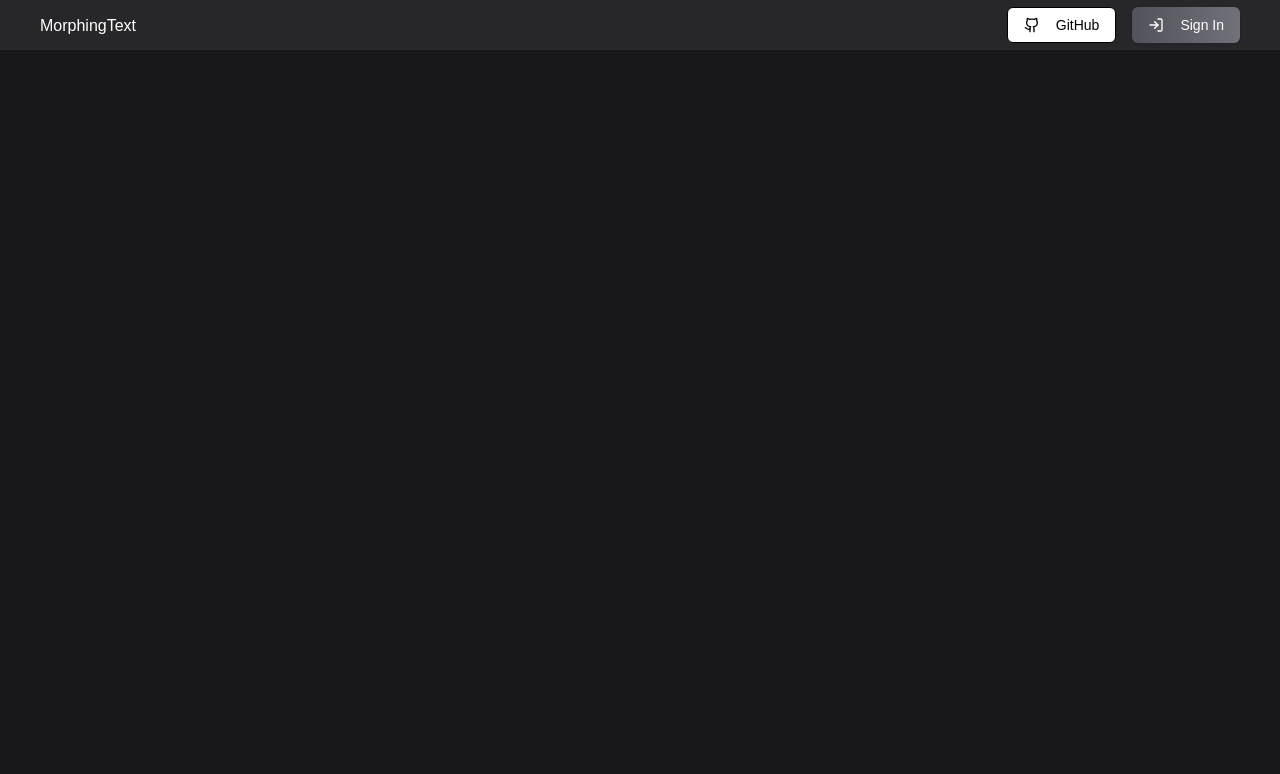
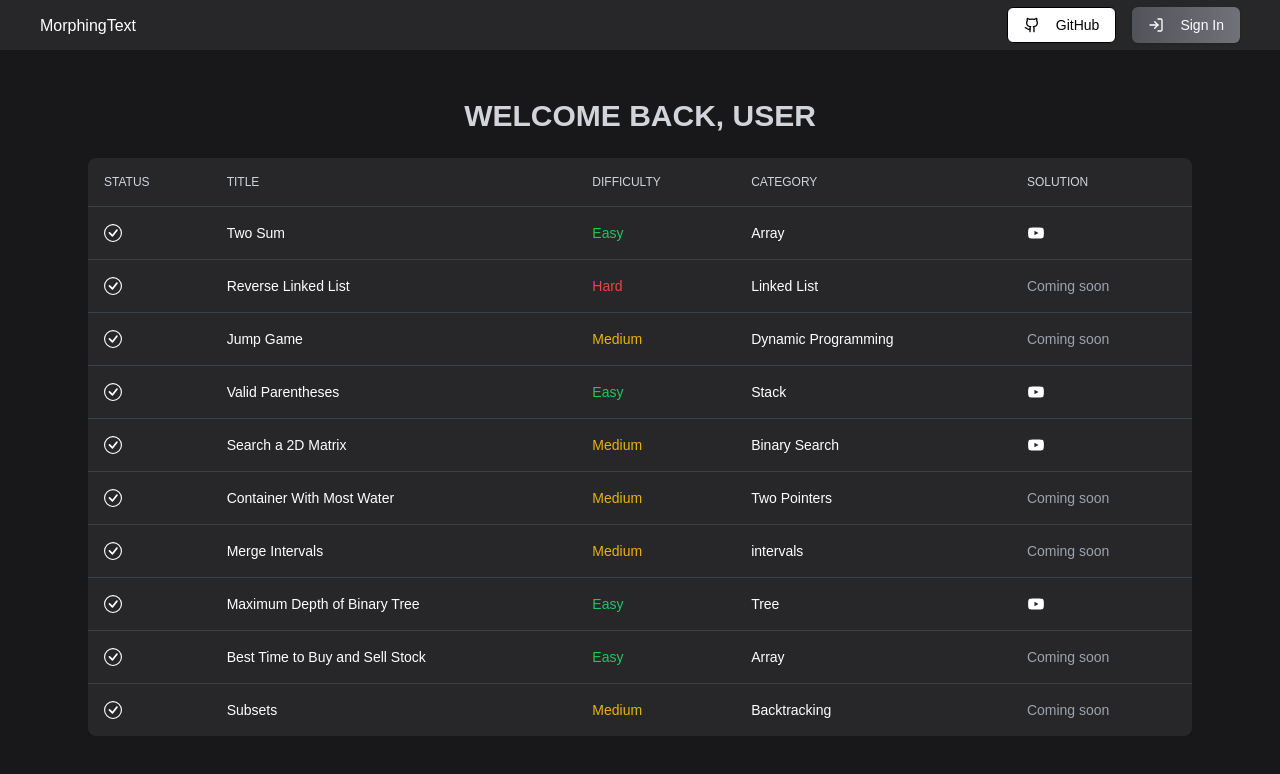
Before and after one commit to KARDT89/ThunderCodeX, a Next.js app in the folder my-app/: page / in a window 1280 px wide. Shown: the top 774 px of the page. Built offline with nearby package versions, Linux system fonts and the light colour scheme.

Commit message:
add: menu

```diff
--- /dev/null
+++ b/my-app/app/components/Navbar/ProblemsTable/ProblemsTable.jsx
@@ -0,0 +1,64 @@
+import React from "react";
+import {
+  Table,
+  TableHeader,
+  TableBody,
+  TableCell,
+  TableRow,
+} from "@/components/ui/table";
+import { problems } from "@/app/mockProblems/problems";
+import { BsCheckCircle } from "react-icons/bs";
+import { AiFillYoutube } from "react-icons/ai";
+import Link from "next/link";
+
+function ProblemsTable() {
+  return (
+    <>
+      <TableBody>
+        {problems.map((doc, idx) => {
+          const difficultyColor =
+            doc.difficulty === "Easy"
+              ? "text-green-500"
+              : doc.difficulty === "Medium"
+              ? "text-yellow-500"
+              : "text-red-500";
+
+          return (
+            <TableRow
+              key={doc.id}
+              className="border-b border-gray-700 hover:bg-gray-700"
+            >
+              <TableCell className="p-4">
+                <BsCheckCircle fontSize={"18"} width={"18"} />
+              </TableCell>
+              <TableCell className="p-4">
+                <Link
+                  className="hover:text-blue-600 cursor-pointer"
+                  href={`/problems/${doc.id}`}
+                >
+                  {doc.title}
+                </Link>
+              </TableCell>
+              <TableCell className={`p-4 ${difficultyColor}`}>
+                {doc.difficulty}
+              </TableCell>
+              <TableCell className="p-4">{doc.category}</TableCell>
+              <TableCell className="p-4">
+                {doc.videoId ? (
+                  <AiFillYoutube
+                    fontSize={"18"}
+                    className="cursor-pointer hover:text-red-600"
+                  />
+                ) : (
+                  <p className="text-gray-400">Coming soon</p>
+                )}
+              </TableCell>
+            </TableRow>
+          );
+        })}
+      </TableBody>
+    </>
+  );
+}
+
+export default ProblemsTable;
--- a/my-app/app/page.js
+++ b/my-app/app/page.js
@@ -1,12 +1,37 @@
+import {
+  Table,
+  TableHeader,
+  TableBody,
+  TableCell,
+  TableRow,
+} from "@/components/ui/table";
 import Navbar from "./components/Navbar/Navbar";
+import ProblemsTable from "./components/Navbar/ProblemsTable/ProblemsTable";
 
 export default function Home() {
   return (
     <>
-      <main className="!bg-zinc-900 min-h-screen">
+      <main className="bg-zinc-900 min-h-screen text-white">
         <Navbar />
+        <h1 className="text-3xl text-center font-semibold mt-12 mb-6 text-gray-300 uppercase">
+          Welcome Back, User
+        </h1>
+        <div className="relative overflow-x-auto mx-auto max-w-6xl px-6 pb-12">
+          <Table className="min-w-full bg-zinc-800 rounded-lg shadow-md">
+            <TableHeader className="text-xs text-gray-300 uppercase">
+              <TableRow className="border-b border-gray-700">
+                <TableCell className="p-4">Status</TableCell>
+                <TableCell className="p-4">Title</TableCell>
+                <TableCell className="p-4">Difficulty</TableCell>
+                <TableCell className="p-4">Category</TableCell>
+                <TableCell className="p-4">Solution</TableCell>
+              </TableRow>
+            </TableHeader>
+
+            <ProblemsTable />
+          </Table>
+        </div>
       </main>
-
     </>
   );
 }
--- /dev/null
+++ b/my-app/components/ui/table.jsx
@@ -0,0 +1,86 @@
+import * as React from "react"
+
+import { cn } from "@/lib/utils"
+
+const Table = React.forwardRef(({ className, ...props }, ref) => (
+  <div className="relative w-full overflow-auto">
+    <table
+      ref={ref}
+      className={cn("w-full caption-bottom text-sm", className)}
+      {...props} />
+  </div>
+))
+Table.displayName = "Table"
+
+const TableHeader = React.forwardRef(({ className, ...props }, ref) => (
+  <thead ref={ref} className={cn("[&_tr]:border-b", className)} {...props} />
+))
+TableHeader.displayName = "TableHeader"
+
+const TableBody = React.forwardRef(({ className, ...props }, ref) => (
+  <tbody
+    ref={ref}
+    className={cn("[&_tr:last-child]:border-0", className)}
+    {...props} />
+))
+TableBody.displayName = "TableBody"
+
+const TableFooter = React.forwardRef(({ className, ...props }, ref) => (
+  <tfoot
+    ref={ref}
+    className={cn("border-t bg-muted/50 font-medium [&>tr]:last:border-b-0", className)}
+    {...props} />
+))
+TableFooter.displayName = "TableFooter"
+
+const TableRow = React.forwardRef(({ className, ...props }, ref) => (
+  <tr
+    ref={ref}
+    className={cn(
+      "border-b transition-colors hover:bg-muted/50 data-[state=selected]:bg-muted",
+      className
+    )}
+    {...props} />
+))
+TableRow.displayName = "TableRow"
+
+const TableHead = React.forwardRef(({ className, ...props }, ref) => (
+  <th
+    ref={ref}
+    className={cn(
+      "h-10 px-2 text-left align-middle font-medium text-muted-foreground [&:has([role=checkbox])]:pr-0 [&>[role=checkbox]]:translate-y-[2px]",
+      className
+    )}
+    {...props} />
+))
+TableHead.displayName = "TableHead"
+
+const TableCell = React.forwardRef(({ className, ...props }, ref) => (
+  <td
+    ref={ref}
+    className={cn(
+      "p-2 align-middle [&:has([role=checkbox])]:pr-0 [&>[role=checkbox]]:translate-y-[2px]",
+      className
+    )}
+    {...props} />
+))
+TableCell.displayName = "TableCell"
+
+const TableCaption = React.forwardRef(({ className, ...props }, ref) => (
+  <caption
+    ref={ref}
+    className={cn("mt-4 text-sm text-muted-foreground", className)}
+    {...props} />
+))
+TableCaption.displayName = "TableCaption"
+
+export {
+  Table,
+  TableHeader,
+  TableBody,
+  TableFooter,
+  TableHead,
+  TableRow,
+  TableCell,
+  TableCaption,
+}
```
Also changed, not shown: 1 other file (tests, documents, lock files or other folders).
